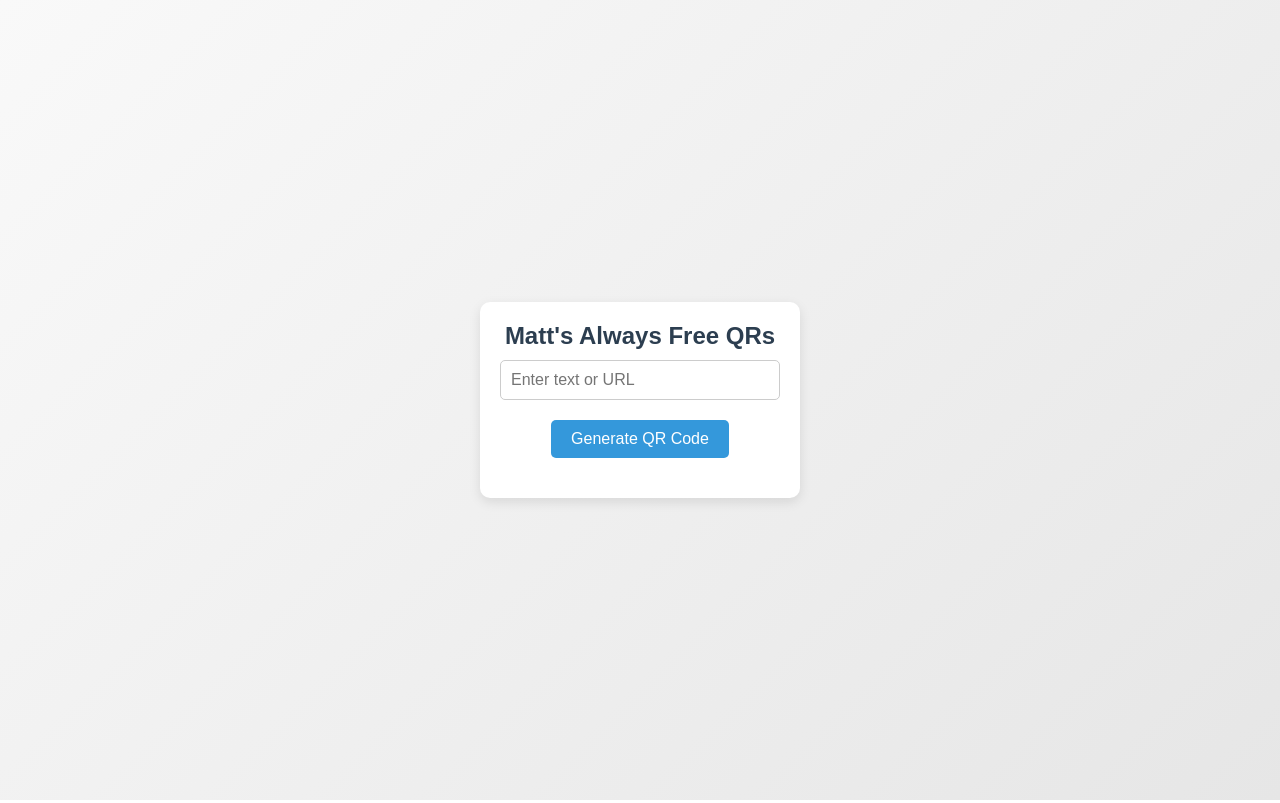
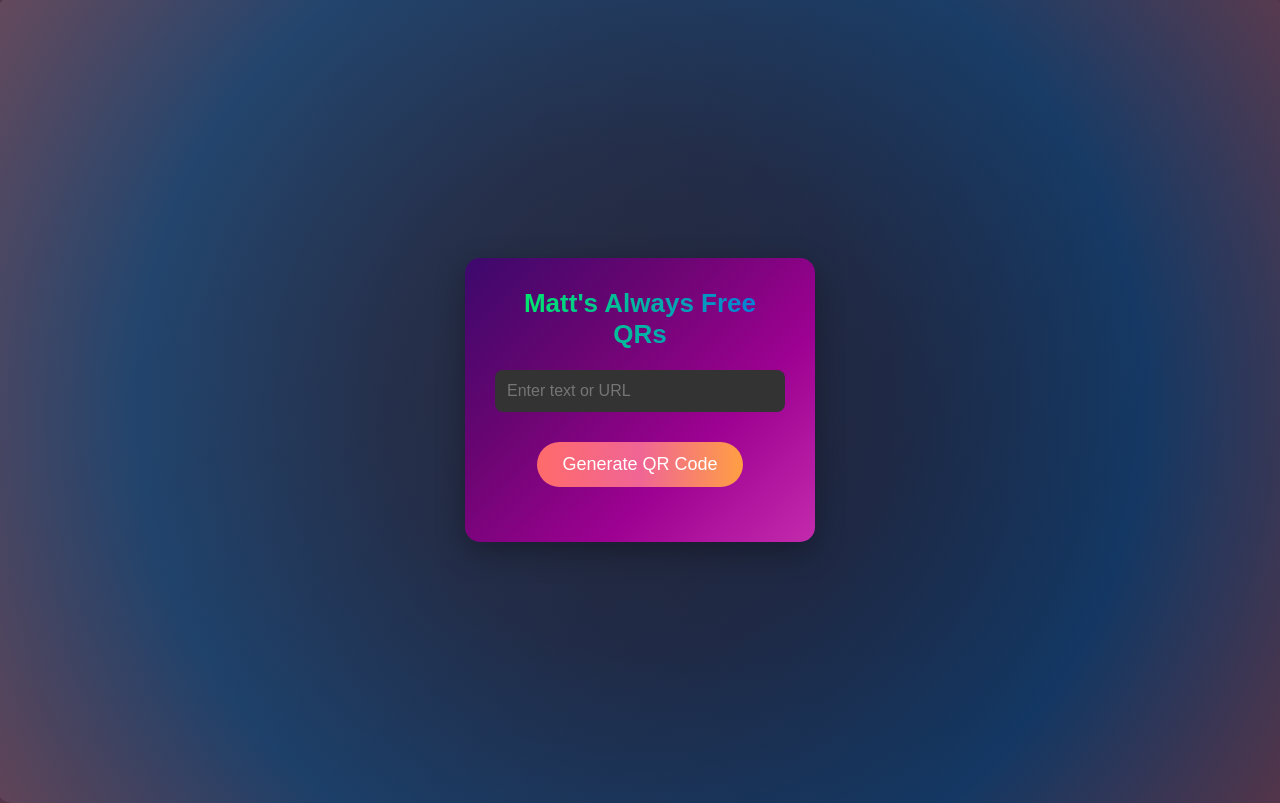
Before and after one commit to kaypro4/qr, a plain HTML site: page index.html in a window 1280 px wide. Drawn offline with nearby package versions, Linux system fonts and the light colour scheme.

Commit message:
Update index.html

```diff
--- a/index.html
+++ b/index.html
@@ -5,70 +5,95 @@
   <meta name="viewport" content="width=device-width, initial-scale=1.0">
   <title>Matt's Always Free QRs</title>
   <style>
-    /* Basic styling to center the content */
+    /* Resetting default margins and padding */
     * {
       box-sizing: border-box;
       margin: 0;
       padding: 0;
     }
     body {
-      font-family: Arial, sans-serif;
+      font-family: 'Arial', sans-serif;
       display: flex;
       justify-content: center;
       align-items: center;
       height: 100vh;
-      background: linear-gradient(135deg, #f9f9f9, #e6e6e6);
-      color: #333;
       margin: 0;
+      background: radial-gradient(circle, #1a1a2e, #16213e, #0f3460, #53354a);
+      color: #fff;
     }
     #qr-container {
-      background-color: white;
-      border-radius: 10px;
-      padding: 20px;
-      box-shadow: 0 4px 12px rgba(0, 0, 0, 0.1);
-      max-width: 320px;
+      background: linear-gradient(135deg, #3c096c, #6a0572, #9d0191, #c32bad);
+      border-radius: 15px;
+      padding: 30px;
+      box-shadow: 0 10px 30px rgba(0, 0, 0, 0.3);
+      max-width: 350px;
       width: 100%;
       text-align: center;
+      color: #fff;
     }
     #qr-container h1 {
-      font-size: 24px;
-      margin-bottom: 10px;
-      color: #2c3e50;
+      font-size: 26px;
+      margin-bottom: 20px;
+      font-family: 'Arial', sans-serif;
+      color: #ffccff;
+      background: linear-gradient(90deg, #00f260, #0575e6);
+      -webkit-background-clip: text;
+      color: transparent;
     }
     #text-input {
       width: 100%;
-      padding: 10px;
-      border-radius: 5px;
-      border: 1px solid #ccc;
-      margin-bottom: 10px;
+      padding: 12px;
+      border-radius: 8px;
+      border: none;
       outline: none;
       font-size: 16px;
+      margin-bottom: 20px;
+      background: #333;
+      color: #fff;
     }
     #generate-button {
-      background-color: #3498db;
-      color: white;
+      background: linear-gradient(90deg, #ff6b6b, #f06595, #ff9f43);
+      color: #fff;
       border: none;
-      padding: 10px 20px;
-      font-size: 16px;
-      border-radius: 5px;
+      padding: 12px 25px;
+      font-size: 18px;
+      border-radius: 50px;
       cursor: pointer;
+      transition: transform 0.2s ease, background 0.3s ease;
       margin-top: 10px;
     }
     #generate-button:hover {
-      background-color: #2980b9;
+      transform: scale(1.05);
+      background: linear-gradient(90deg, #f06595, #ff9f43, #ff6b6b);
     }
     #qr-code {
-      margin-top: 20px;
+      margin-top: 25px;
     }
     #download-link {
       display: block;
-      margin-top: 10px;
+      margin-top: 15px;
       text-decoration: none;
-      color: #3498db;
+      color: #00d4ff;
       font-weight: bold;
+      font-size: 16px;
+      transition: color 0.3s ease;
     }
     #download-link:hover {
-      color: #2980b9;
+      color: #4cc9f0;
+    }
+    /* Adding a subtle neon border effect */
+    #qr-container::after {
+      content: "";
+      position: absolute;
+      top: 50%;
+      left: 50%;
+      width: 100%;
+      height: 100%;
+      border-radius: 15px;
+      padding: 3px;
+      background: linear-gradient(120deg, rgba(255,255,255,0.1), rgba(255,255,255,0));
+      transform: translate(-50%, -50%);
+      z-index: -1;
     }
   </style>
 </head>
```
